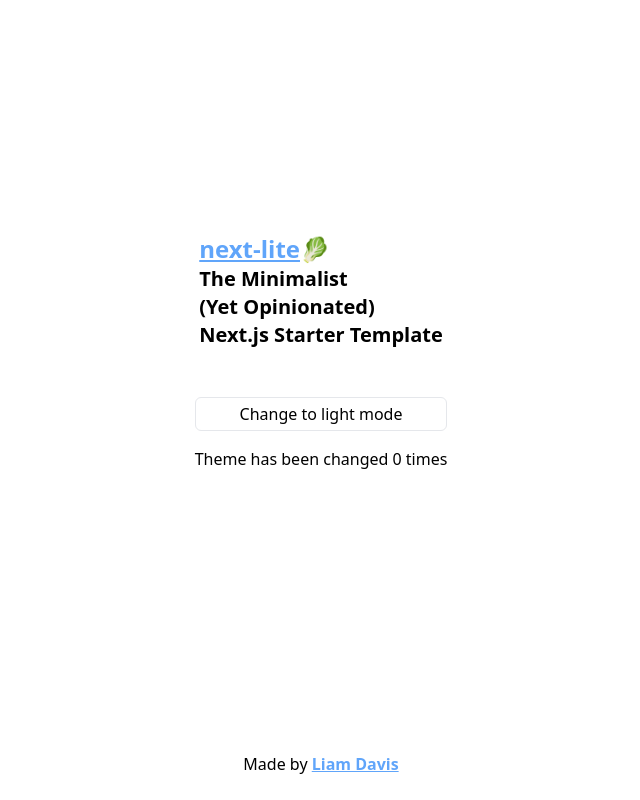
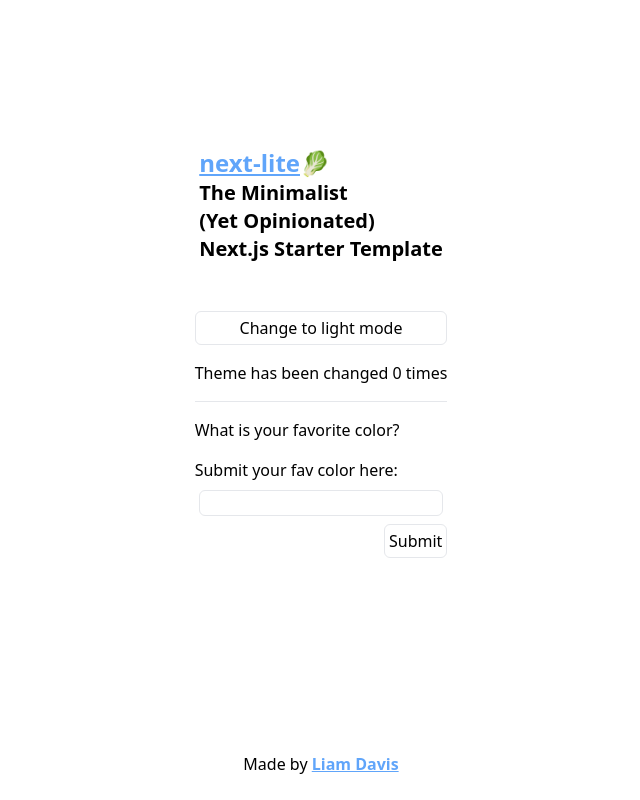
Before and after one commit to wjd3/next-lite, a Next.js app: page / in a window 1280 px wide. Shown: the whole page, without its empty margins (319-959 px from the left). Built offline with nearby package versions, Linux system fonts and the light colour scheme.

Commit message:
feat(pages/index.tsx && readme.md): add react-hook-form example for bundle size + revise readme

```diff
--- a/pages/index.tsx
+++ b/pages/index.tsx
@@ -1,6 +1,7 @@
 import { useTheme } from 'next-themes';
 import useStore from 'src/lib/store';
 import shallow from 'zustand/shallow';
+import { useForm } from 'react-hook-form';
 
 const HomePage = () => {
   const { theme, setTheme } = useTheme();
@@ -10,6 +11,18 @@
     ({ count, increaseCount }) => [count, increaseCount],
     shallow
   );
+
+  const [color, setColor] = useStore(
+    ({ color, setColor }) => [color, setColor],
+    shallow
+  );
+
+  const { register, handleSubmit, reset } = useForm();
+  const onSubmit = ({ color }: { color: string }) => {
+    setColor(color);
+
+    reset();
+  };
 
   return (
     <div className="flex flex-col items-center justify-evenly w-full h-full space-y-12">
@@ -44,6 +57,30 @@
           Change to {inactiveTheme} mode
         </button>
         <p>Theme has been changed {count} times</p>
+        <hr />
+        <p style={{ color: color ? color : 'initial' }}>
+          {color && colors.includes(color)
+            ? `${
+                color.charAt(0).toUpperCase() + color.substr(1)
+              } is a great color!`
+            : `What is your favorite color?`}
+        </p>
+        <form
+          className="flex flex-col space-y-2"
+          onSubmit={handleSubmit(onSubmit)}
+        >
+          <label htmlFor="color">Submit your fav color here:</label>
+          <input
+            {...register('color', { maxLength: 16 })}
+            className="mx-1 border border-solid rounded-md"
+          />
+          <button
+            type="submit"
+            className="self-end p-1 border border-solid rounded-md"
+          >
+            Submit
+          </button>
+        </form>
       </div>
       <div className="spacer" />
       <p className="pb-6">
@@ -62,3 +99,17 @@
 };
 
 export default HomePage;
+
+const colors = [
+  'blue',
+  'green',
+  'yellow',
+  'red',
+  'pink',
+  'purple',
+  'orange',
+  'black',
+  'white',
+  'grey',
+  'gray'
+];
--- a/src/lib/store.ts
+++ b/src/lib/store.ts
@@ -1,10 +1,17 @@
 import create from 'zustand';
 
-const useStore = create<{ count: number; increaseCount: () => void }>(
-  (set) => ({
-    count: 0,
-    increaseCount: () => set(({ count }) => ({ count: count + 1 }))
-  })
-);
+const useStore = create<{
+  count: number;
+  increaseCount: () => void;
+
+  color: string | null;
+  setColor: (color: string | null) => void;
+}>((set) => ({
+  count: 0,
+  increaseCount: () => set(({ count }) => ({ count: count + 1 })),
+
+  color: null,
+  setColor: (color) => set(() => ({ color: color }))
+}));
 
 export default useStore;
```
Also changed, not shown: 1 other file (tests, documents, lock files or other folders).
